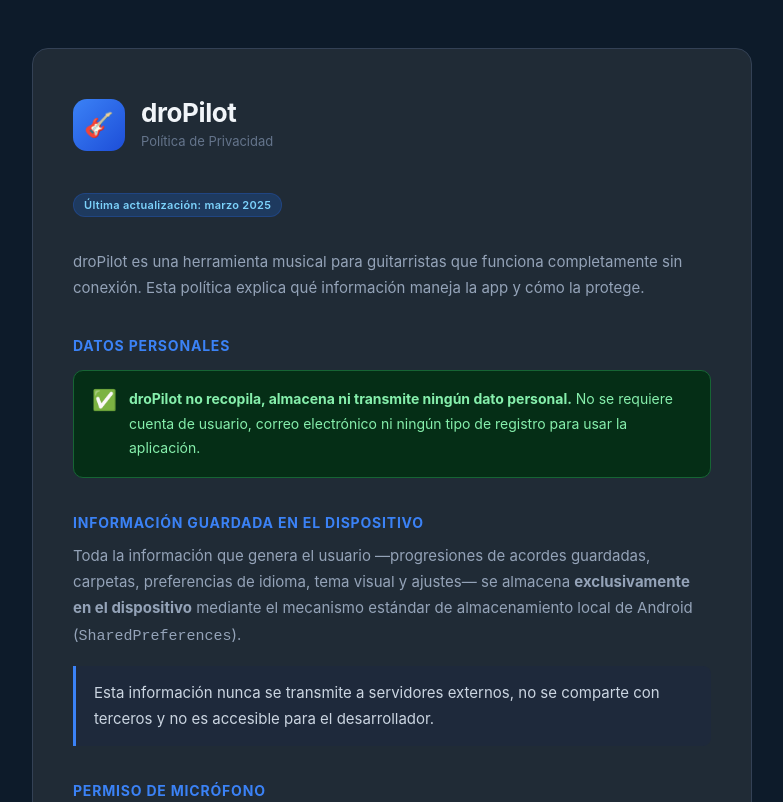
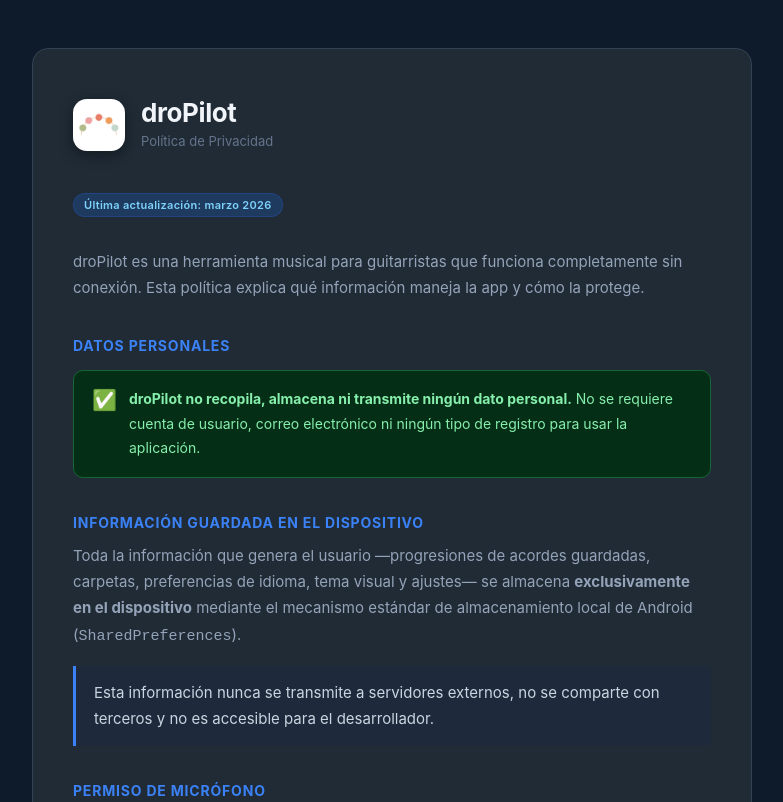
Before and after one commit to pniveiroj/dropilot-privacy, a plain HTML site: page index.html in a window 1280 px wide. Shown: the top 802 px of the page, without its empty margins (248-1031 px from the left). Drawn offline with Linux system fonts and the light colour scheme.

Commit message:
Add files via upload

```diff
--- a/index.html
+++ b/index.html
@@ -37,13 +37,11 @@
     .logo {
       width: 52px;
       height: 52px;
-      background: linear-gradient(135deg, #3b82f6 0%, #1d4ed8 100%);
       border-radius: 14px;
-      display: flex;
-      align-items: center;
-      justify-content: center;
-      font-size: 24px;
       flex-shrink: 0;
+      display: block;
+      object-fit: cover;
+      box-shadow: 0 4px 14px rgba(0, 0, 0, 0.4);
     }
 
     header h1 {
@@ -142,14 +140,21 @@
   <div class="card">
 
     <header>
-      <div class="logo">🎸</div>
+      <img
+        class="logo"
+        src="app_icon.png"
+        alt="droPilot"
+        width="52"
+        height="52"
+        decoding="async"
+      />
       <div>
         <h1>droPilot</h1>
         <p>Política de Privacidad</p>
       </div>
     </header>
 
-    <span class="badge">Última actualización: marzo 2025</span>
+    <span class="badge">Última actualización: marzo 2026</span>
 
     <p>
       droPilot es una herramienta musical para guitarristas que funciona
@@ -262,7 +267,7 @@
     </p>
 
     <footer>
-      <p>droPilot &nbsp;·&nbsp; Desarrollado por Pablo Níveiro &nbsp;·&nbsp; 2025</p>
+      <p>droPilot &nbsp;·&nbsp; Desarrollado por Pablo Níveiro &nbsp;·&nbsp; 2026</p>
     </footer>
 
   </div>
```
